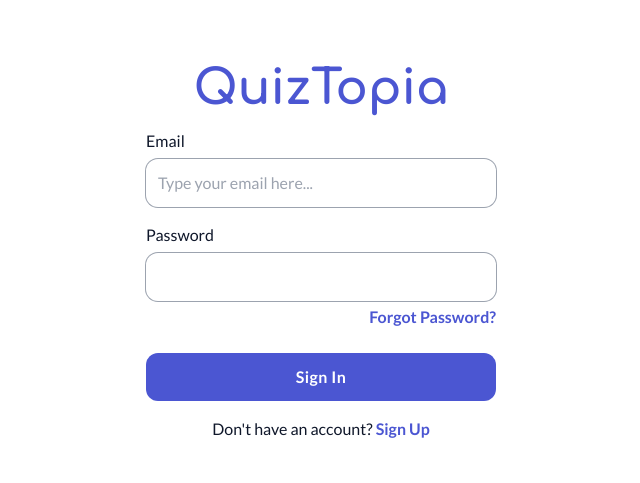
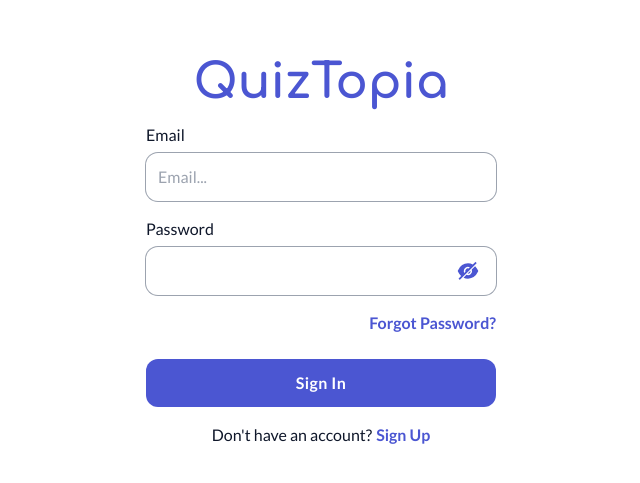
Before and after one commit to rolandowebdev/quiztopia, a React (Create React App) app: page /signin in a window 1280 px wide. Shown: the part 147-630 px from the top of the page, without its empty margins (319-959 px from the left). Built offline with nearby package versions, Linux system fonts and the light colour scheme; no server answers.

Commit message:
add: create password component & make all text cannot selected

```diff
--- a/package.json
+++ b/package.json
@@ -36,6 +36,7 @@
     "html-entities": "^2.3.3",
     "react": "^18.2.0",
     "react-dom": "^18.2.0",
+    "react-icons": "^4.7.1",
     "react-loader-spinner": "^5.3.4",
     "react-redux": "^8.0.5",
     "react-router-dom": "^6.6.2",
--- a/src/components/Footer/FormFooter.jsx
+++ b/src/components/Footer/FormFooter.jsx
@@ -2,10 +2,10 @@
 
 const FormFooter = ({ textInfo, textLink, link }) => (
   <p>
-    {textInfo}{' '}
+    {textInfo}
     <Link
       to={link}
-      className="font-semibold capitalize cursor-pointer text-primary hover:underline">
+      className="ml-1 font-semibold capitalize cursor-pointer text-primary hover:underline">
       {textLink}
     </Link>
   </p>
--- a/src/components/Input/Input.jsx
+++ b/src/components/Input/Input.jsx
@@ -1,9 +1,9 @@
 import { forwardRef } from 'react';
-import { Link } from 'react-router-dom';
 
-const Input = forwardRef(({ label, id, type, placeholder, forgotPassword, ...rest }, ref) => (
+const Input = forwardRef(({ label, id, type, placeholder, ...rest }, ref) => (
   <label htmlFor={id}>
     <span className="block mb-[6px] capitalize">{label}</span>
+    <div className="relative">
       <input
         type={type}
         id={id}
@@ -13,13 +13,7 @@
         required
         {...rest}
       />
-    {forgotPassword && (
-      <Link
-        to="/forgot-password"
-        className="block mt-1 font-semibold text-right cursor-pointer text-primary hover:underline">
-        Forgot Password?
-      </Link>
-    )}
+    </div>
   </label>
 ));
 
--- /dev/null
+++ b/src/components/Password/Password.jsx
@@ -0,0 +1,29 @@
+import { forwardRef, useState } from 'react';
+import { AiFillEyeInvisible, AiFillEye } from 'react-icons/ai';
+
+const Password = forwardRef(({ label, id }, ref) => {
+  const [showPassword, setShowPassword] = useState(false);
+  return (
+    <label htmlFor={id}>
+      <span className="block mb-[6px] capitalize">{label}</span>
+      <div className="relative">
+        <input
+          type={showPassword ? 'text' : 'password'}
+          id={id}
+          ref={ref}
+          className="block w-full p-3 bg-transparent outline-none ring-1 ring-gray-400 rounded-xl text-primary focus:ring-primary"
+          required
+        />
+        <span className="absolute cursor-pointer text-primary top-1/4 right-4">
+          {showPassword ? (
+            <AiFillEye size={24} onClick={() => setShowPassword((prev) => !prev)} />
+          ) : (
+            <AiFillEyeInvisible size={24} onClick={() => setShowPassword((prev) => !prev)} />
+          )}
+        </span>
+      </div>
+    </label>
+  );
+});
+
+export default Password;
--- a/src/components/index.jsx
+++ b/src/components/index.jsx
@@ -5,3 +5,4 @@
 export { default as Timer } from './Timer/Timer';
 export { default as Loader } from './Loader/Loader';
 export { default as Alert } from './Alert/Alert';
+export { default as Password } from './Password/Password';
--- a/src/index.css
+++ b/src/index.css
@@ -4,3 +4,9 @@
 @tailwind base;
 @tailwind components;
 @tailwind utilities;
+
+@layer base {
+  body {
+    @apply select-none;
+  }
+}
--- a/src/pages/Dashboard/Dashboard.jsx
+++ b/src/pages/Dashboard/Dashboard.jsx
@@ -62,9 +62,7 @@
 
   return (
     <SectionContainer title>
-      <p className="text-lg text-center">
-        Select menu below for playing <span className="font-semibold text-primary">QuizTopia</span>
-      </p>
+      <p className="text-lg text-center">Select menu below before playing</p>
       <form onSubmit={handleQuestion} className="flex flex-col w-full gap-4">
         <Select id="category" options={response?.trivia_categories} label="category" ref={categoryRef} />
         <Select id="difficulty" options={difficultyOptions} label="difficulty" ref={difficultyRef} />
--- a/src/pages/Question/Question.jsx
+++ b/src/pages/Question/Question.jsx
@@ -29,9 +29,7 @@
 
   // generate api
   const apiUrl = generateApiUrl(amountOfQuestion, questionCategory, questionDifficulty, questionType);
-  const { response, loading, error } = useAxios({
-    url: apiUrl
-  });
+  const { response, loading, error } = useAxios({ url: apiUrl });
   const results = response ? response.results : [];
 
   // TODO: store questionsData, questionIndex, correctAnswer & incorrectAnswer to localstorage
@@ -68,12 +66,12 @@
       }
     }
 
+    if (e.target.textContent === question?.incorrect_answers) {
+      dispatch(setIncorrectAnswer(incorrectAnswer + 1));
+    }
+
     if (e.target.textContent === question?.correct_answer) {
       dispatch(setCorrectAnswer(correctAnswer + 1));
-    }
-
-    if (e.target.textContent === question?.incorrect_answers) {
-      dispatch(setIncorrectAnswer(incorrectAnswer + 1));
     }
 
     if (questionIndex + 1 < results?.length) {
--- a/src/pages/ResumeQuestion/ResumeQuestion.jsx
+++ b/src/pages/ResumeQuestion/ResumeQuestion.jsx
@@ -14,6 +14,7 @@
 
   const navigate = useNavigate();
   const [options, setOptions] = useState([]);
+
   const [questionIndex, setQuestionIndex] = useState(parseInt(storeQuestionIndex, 10) || 0);
   const [correctAnswer, setCorrectAnswer] = useState(parseInt(storeCorrectAnswer, 10) || 0);
   const [incorrectAnswer, setIncorrectAnswer] = useState(parseInt(storeIncorrectAnswer, 10) || 0);
@@ -52,12 +53,12 @@
       }
     }
 
+    if (e.target.textContent === question?.incorrect_answers) {
+      setIncorrectAnswer((prevIncorrectAnswer) => prevIncorrectAnswer + 1);
+    }
+
     if (e.target.textContent === question?.correct_answer) {
       setCorrectAnswer((prevCorrectAnswer) => prevCorrectAnswer + 1);
-    }
-
-    if (e.target.textContent === question?.incorrect_answers) {
-      setIncorrectAnswer((prevIncorrectAnswer) => prevIncorrectAnswer + 1);
     }
 
     if (questionIndex + 1 < storeQuestions.length) {
--- a/src/pages/SignIn/SignIn.jsx
+++ b/src/pages/SignIn/SignIn.jsx
@@ -1,9 +1,9 @@
 import { useState, useRef } from 'react';
-import { useNavigate } from 'react-router-dom';
+import { Link, useNavigate } from 'react-router-dom';
 
 import { useAuth } from '../../context/UserAuthProvider/UserAuthProvider';
 import { SectionContainer } from '../../layouts';
-import { Input, Button, FormFooter, Loader, Alert } from '../../components';
+import { Input, Button, FormFooter, Loader, Alert, Password } from '../../components';
 
 const ERROR_CODE = {
   WRONG_PASSWORD: 'auth/wrong-password',
@@ -60,14 +60,13 @@
     <SectionContainer title>
       {error && <Alert message={error} type="error" />}
       <form onSubmit={handleSignIn} className="flex flex-col w-full gap-4">
-        <Input
-          id="email"
-          label="email"
-          ref={emailRef}
-          type="email"
-          placeholder="Type your email here..."
-        />
-        <Input id="password" label="password" ref={passwordRef} type="password" forgotPassword />
+        <Input id="email" label="email" ref={emailRef} type="email" placeholder="Email..." />
+        <Password id="password" label="password" ref={passwordRef} forgotPassword />
+        <Link
+          to="/forgot-password"
+          className="block font-semibold text-right cursor-pointer text-primary hover:underline">
+          Forgot Password?
+        </Link>
         <Button type="submit" value="Sign In">
           {loading ? <Loader height={18} width={18} /> : 'sign in'}
         </Button>
--- a/src/pages/SignUp/SignUp.jsx
+++ b/src/pages/SignUp/SignUp.jsx
@@ -1,7 +1,7 @@
 import { useRef, useState } from 'react';
 
 import { SectionContainer } from '../../layouts';
-import { Input, Button, FormFooter, Loader, Alert } from '../../components';
+import { Input, Button, FormFooter, Loader, Alert, Password } from '../../components';
 import { useAuth } from '../../context/UserAuthProvider/UserAuthProvider';
 
 const ERROR_CODE = {
@@ -62,15 +62,9 @@
       {message && <Alert message={message} />}
       {error && <Alert message={error} type="error" />}
       <form onSubmit={handleSignUp} className="flex flex-col w-full gap-4">
-        <Input
-          id="email"
-          label="email"
-          ref={emailRef}
-          type="email"
-          placeholder="Type your email here..."
-        />
-        <Input id="password" label="password" ref={passwordRef} type="password" />
-        <Input id="confirmPassword" label="confirm password" ref={passwordConfirmRef} type="password" />
+        <Input id="email" label="email" ref={emailRef} type="email" placeholder="Email..." />
+        <Password id="password" label="password" ref={passwordRef} />
+        <Password id="confirmPassword" label="confirm password" ref={passwordConfirmRef} />
         <Button type="submit" value="Sign Up">
           {loading ? <Loader height={18} width={18} /> : 'sign up'}
         </Button>
```
Also changed, not shown: 1 other file (tests, documents, lock files or other folders). Lines whose indentation alone changed are shown as unchanged.
